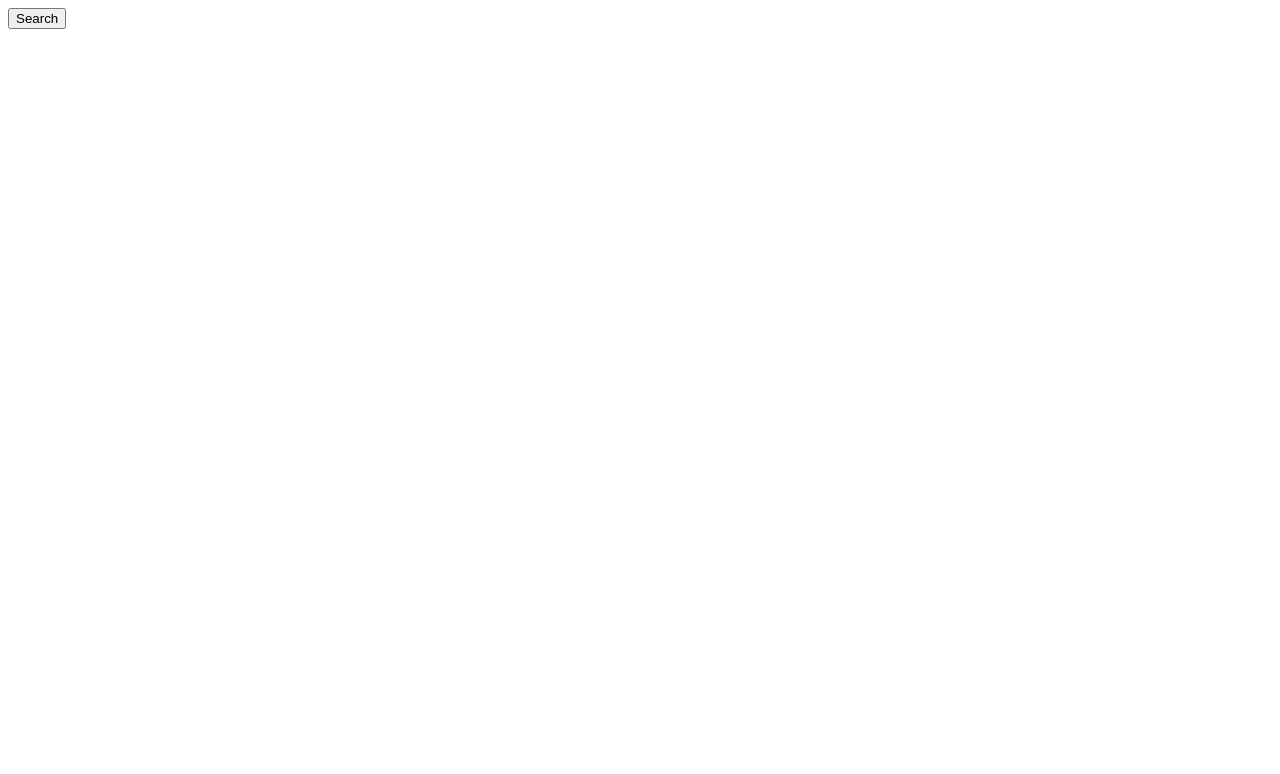
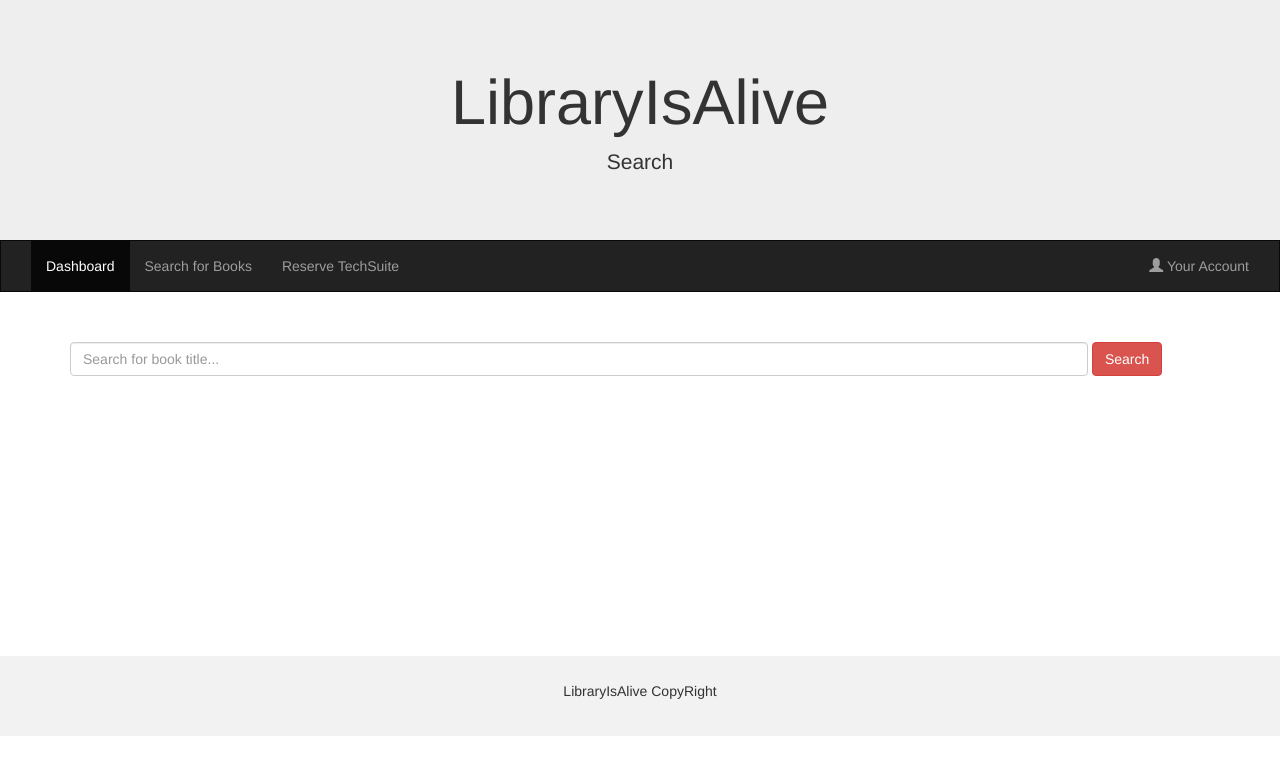
Before and after one commit to EmilyHao1/GordonLibrary, a website: page public/indexBookSearch.html in a window 1280 px wide. Drawn offline with nearby package versions, Linux system fonts and the light colour scheme.

Commit message:
xml http req+frontend dashboard+search page

```diff
--- a/public/indexBookSearch.html
+++ b/public/indexBookSearch.html
@@ -1,17 +1,97 @@
 <!DOCTYPE html>
-<html lang="en" class="no-js">
+<html lang="en">
 
 <head>
-	<meta charset="UTF-8" />
-	<meta name="viewport" content="width=device-width, initial-scale=1.0">
-	<title>Book Search</title>
+	<title>Search</title>
+	<meta charset="utf-8">
+	<meta name="viewport" content="width=device-width, initial-scale=1">
+	<link rel="stylesheet" href="https://maxcdn.bootstrapcdn.com/bootstrap/3.3.7/css/bootstrap.min.css">
+	<script src="https://ajax.googleapis.com/ajax/libs/jquery/3.2.1/jquery.min.js"></script>
+	<script src="https://maxcdn.bootstrapcdn.com/bootstrap/3.3.7/js/bootstrap.min.js"></script>
+	<style>
+		/* Remove the navbar's default rounded borders and increase the bottom margin */
 
+		.navbar {
+			margin-bottom: 50px;
+			border-radius: 0;
+		}
+		/* Remove the jumbotron's default bottom margin */
 
+		.jumbotron {
+			margin-bottom: 0;
+		}
+		/* Add a gray background color and some padding to the footer */
+
+		footer {
+			background-color: #f2f2f2;
+			padding: 25px;
+		}
+	</style>
 </head>
 
 <body>
-    <button>Search</button>
+
+	<div class="jumbotron">
+		<div class="container text-center">
+			<h1>LibraryIsAlive</h1>
+			<p>Search</p>
+		</div>
+	</div>
+
+	<nav class="navbar navbar-inverse">
+		<div class="container-fluid">
+			<div class="navbar-header">
+				<button type="button" class="navbar-toggle" data-toggle="collapse" data-target="#myNavbar">
+        <span class="icon-bar"></span>
+        <span class="icon-bar"></span>
+        <span class="icon-bar"></span>
+      </button>
+			</div>
+			<div class="collapse navbar-collapse" id="myNavbar">
+				<ul class="nav navbar-nav">
+					<li class="active"><a href="./indexDashboard.html">Dashboard</a></li>
+					<li><a href="./indexBookSearch.html">Search for Books</a></li>
+					<li><a href="#">Reserve TechSuite</a></li>
+				</ul>
+				<ul class="nav navbar-nav navbar-right">
+					<li><a href="#"><span class="glyphicon glyphicon-user"></span> Your Account</a></li>
+				</ul>
+			</div>
+		</div>
+	</nav>
+
+
+	<div class="container">
+		<form class="form-inline">
+			<input id="titleSearched" type="title" class="form-control" size="120" placeholder="Search for book title...">
+			<button class="btn btn-danger" onclick="searchFor()" type="Submit">Search</button>
+		</form>
+	</div><br><br><br><br><br><br><br><br><br><br><br><br><br><br>
+
+
+	<footer class="container-fluid text-center">
+		<p>LibraryIsAlive CopyRight</p>
+	</footer>
 
 </body>
 
+<script>
+	function searchFor(dataset_name) {
+		var param = document.querySelector("#titleSearched").value
+        var req = new XMLHttpRequest();
+
+        req.responseType = 'json'
+        req.open('GET', "/books"+"?"+"title="+param)
+
+        req.onload = function() {
+            const status = this.response.status
+            req.onload = function() {
+				//buildList(this.response)
+			}
+
+		}
+		req.send()
+    }
+</script>
+
 </html>
```
Also changed, not shown: public/indexDashboard.html (+76 -10 lines).
